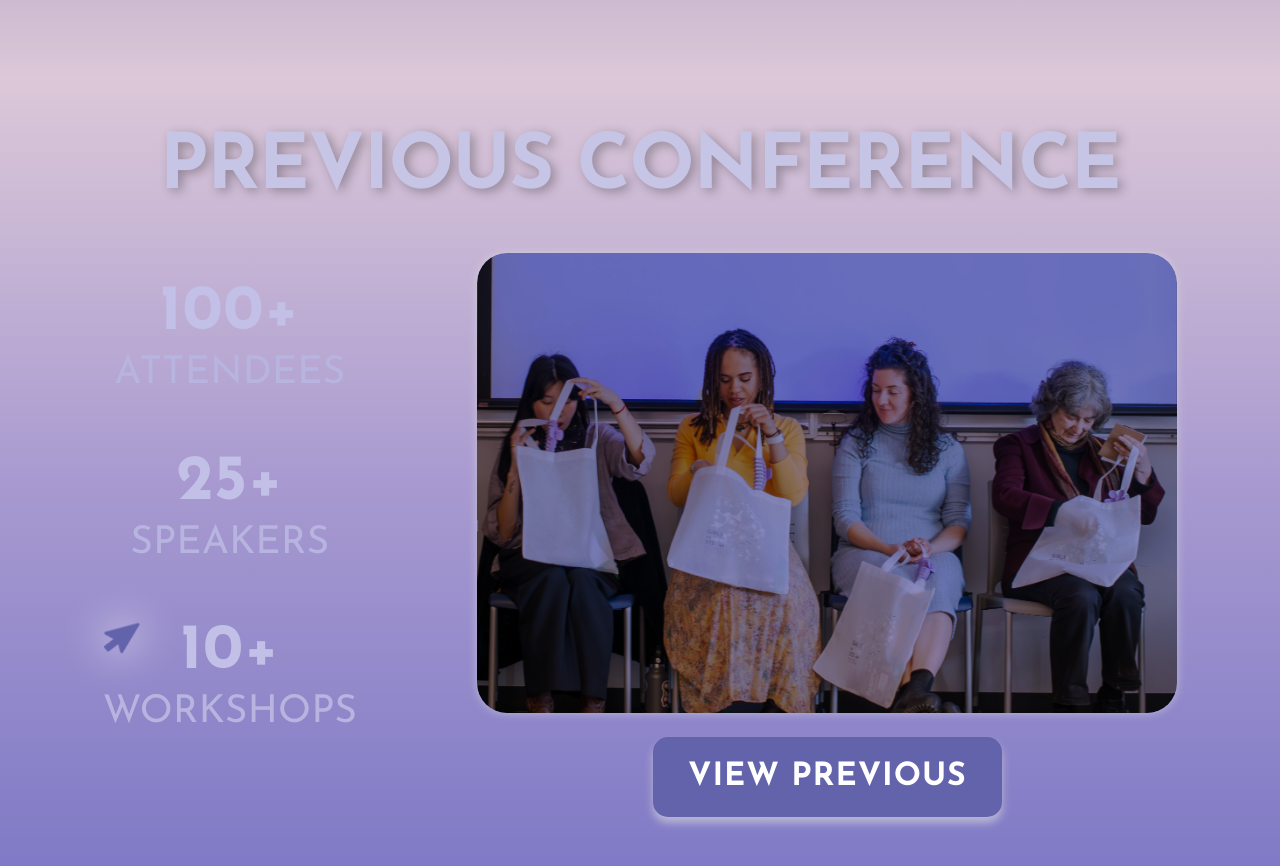
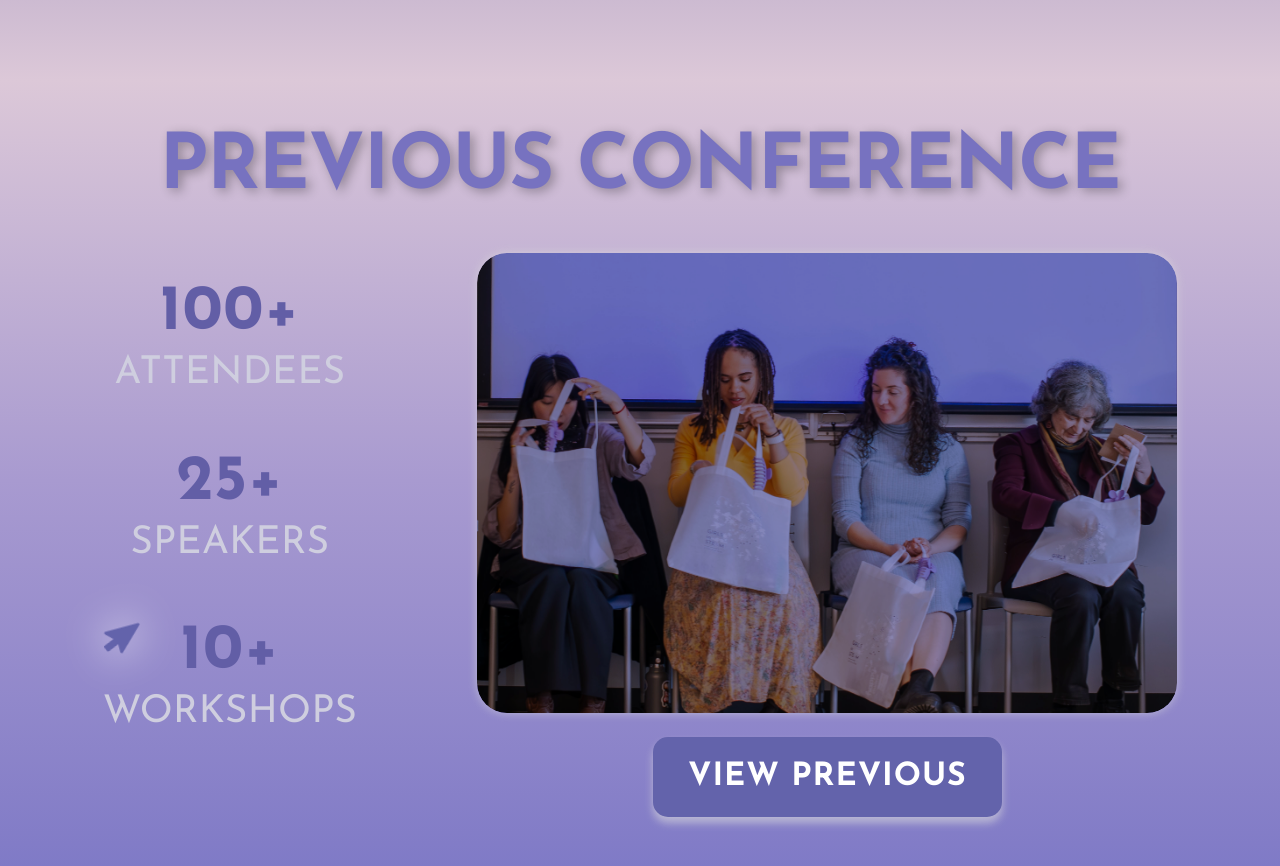
Before and after one commit to cassiemojar/gis-conference-website-2026, a React (Vite) app: page / in a window 1280 px wide. Shown: the part 5160-6026 px from the top of the page. Built offline with nearby package versions, Linux system fonts and the light colour scheme; some icons are missing; a web font is replaced by a local one.

Commit message:
Changed prev conf font colour

```diff
--- a/src/styles/PrevConf.css
+++ b/src/styles/PrevConf.css
@@ -7,7 +7,7 @@
 
 .prev-conf-container .main-title {
     text-align: center;
-    color: #c7c5e6 !important;
+    color: #7772c0 !important;
     font-family: "Josefin Sans", sans-serif !important;
     font-weight: 800 !important;
     margin-bottom: 40px !important;
@@ -101,7 +101,7 @@
 
 /* Stats styling */
 .stat-number {
-    color: #c2c0e7 !important;
+    color: #625ea6 !important;
     font-family: "Josefin Sans", sans-serif !important;
     font-weight: 700 !important;
     font-size: clamp(3rem, 5vw, 4rem) !important;
@@ -109,7 +109,7 @@
 }
 
 .stat-label {
-    color: #b7b5e0 !important;
+    color: #cfcedf !important;
     font-family: "Josefin Sans", sans-serif !important;
     font-weight: 400 !important;
     font-size: clamp(1.5rem, 3vw, 2.5rem) !important;
```
